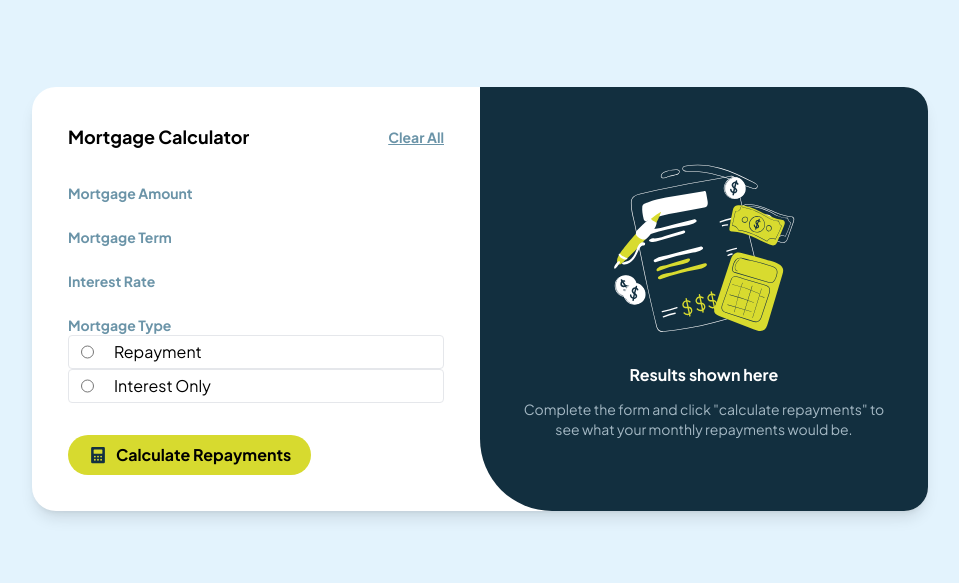
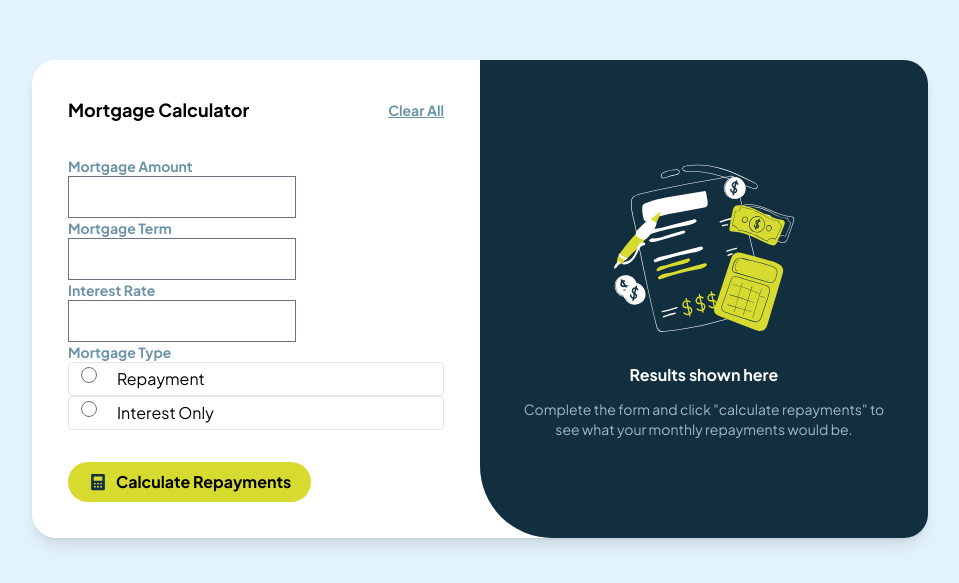
Before and after one commit to RomaLetodiani/mortgage-repayment-calculator, a React (Vite) app: page / in a window 1280 px wide. Shown: the part 101-684 px from the top of the page, without its empty margins (160-1119 px from the left). Built offline with nearby package versions, Linux system fonts and the light colour scheme.

Commit message:
Add @tailwindcss/forms plugin to enhance form styling in Tailwind CSS

```diff
--- a/package.json
+++ b/package.json
@@ -18,6 +18,7 @@
   },
   "devDependencies": {
     "@eslint/js": "^9.13.0",
+    "@tailwindcss/forms": "^0.5.9",
     "@types/react": "^18.3.11",
     "@types/react-dom": "^18.3.1",
     "@vitejs/plugin-react-swc": "^3.5.0",
--- a/tailwind.config.js
+++ b/tailwind.config.js
@@ -16,5 +16,5 @@ export default {
       },
     },
   },
-  plugins: [],
+  plugins: [require("@tailwindcss/forms")],
 };
```
Also changed, not shown: 1 other file (tests, documents, lock files or other folders).
